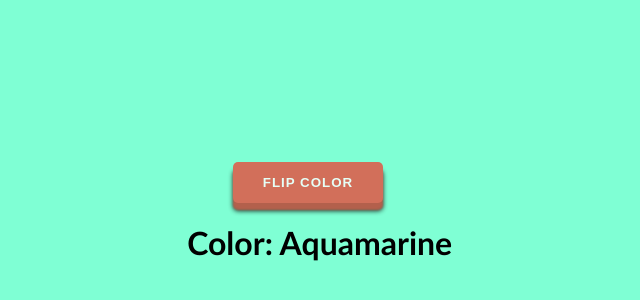
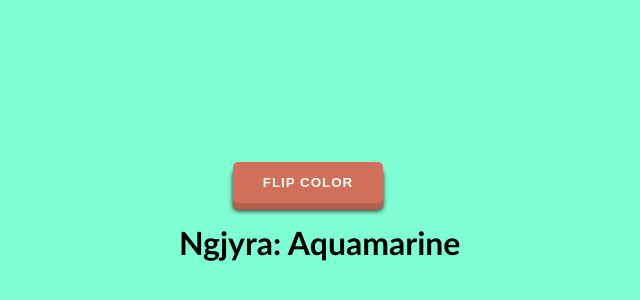
Before and after one commit to blend-hasani/color-flipper., a plain HTML site: page index.html in a window 1280 px wide. Shown: the part 178-478 px from the top of the page, without its empty margins (332-972 px from the left). Drawn offline with Linux system fonts and the light colour scheme.

Commit message:
Changed style

```diff
--- a/index.html
+++ b/index.html
@@ -14,7 +14,7 @@
       </div>
 
       <div class="div">
-        <h1 id="Color-name">&nbsp; &nbsp;Color: Aquamarine</h1>
+        <h1 id="Color-name">&nbsp; &nbsp;Ngjyra: Aquamarine</h1>
         <br />
       </div>
     </div>
```
